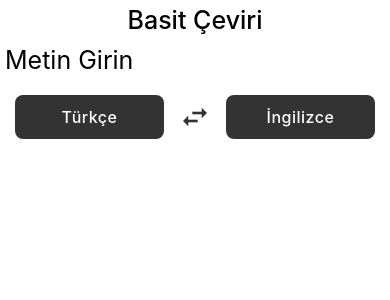
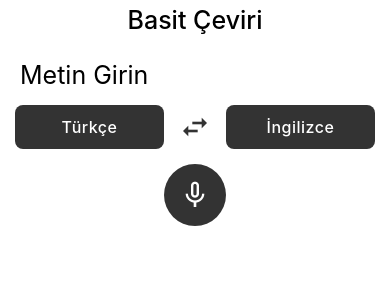
Before and after one commit to mkosmen/translator, a React Native app: screen / in a window 390 px wide. Shown: the top 300 px of the page. Built offline with nearby package versions, Linux system fonts and the light colour scheme.

Commit message:
body component completed

```diff
--- a/src/components/Body.tsx
+++ b/src/components/Body.tsx
@@ -2,8 +2,6 @@ import React from 'react';
 import {
   StyleSheet,
   TextInput,
-  NativeSyntheticEvent,
-  TextInputChangeEventData,
   View,
   Text,
   TouchableOpacity,
@@ -11,7 +9,7 @@ import {
 import debounce from 'lodash.debounce';
 import {translate} from '../services/translate';
 import {Languages, getLanguageText} from '../utils/const';
-import MaterialIcons from 'react-native-vector-icons/MaterialIcons';
+import MaterialCommunityIcons from 'react-native-vector-icons/MaterialCommunityIcons';
 
 const Body = () => {
   const [text, setText] = React.useState<string>('');
@@ -24,15 +22,18 @@ const Body = () => {
       const result = await translate({q, source, target});
 
       setTranslatedText(result);
-    }, 100),
+    }, 200),
   ).current;
 
-  const handleChange = (
-    event: NativeSyntheticEvent<TextInputChangeEventData>,
-  ) => {
-    const {text: nextValue} = event.nativeEvent;
-    setText(nextValue);
-    search(nextValue);
+  const handleChange = (val: string) => {
+    setText(val);
+
+    if (!val) {
+      search.cancel();
+      setTranslatedText('');
+    } else {
+      search(val);
+    }
   };
 
   const setSourceAndTargetLanguage = () => {
@@ -44,19 +45,25 @@ const Body = () => {
   };
 
   return (
-    <>
+    <View style={styles.container}>
+      <View style={styles.inputWrapper}>
         <TextInput
           style={styles.input}
           placeholder="Metin Girin"
           defaultValue={text}
-        onChange={handleChange}
+          onChangeText={handleChange}
           maxLength={1000}
         />
+      </View>
 
       <View style={styles.divider} />
 
-      <View style={styles.result}>
-        <Text>{translatedText}</Text>
+      <View
+        style={[
+          styles.resultWrapper,
+          translatedText ? styles.hasTranslatedText : '',
+        ]}>
+        <Text style={styles.result}>{translatedText}</Text>
       </View>
 
       <View style={styles.actions}>
@@ -68,31 +75,57 @@ const Body = () => {
             style={styles.langButton}
             onPress={setSourceAndTargetLanguage}
             activeOpacity={1}>
-            <MaterialIcons name="swap-horiz" size={32} color="#333" />
+            <MaterialCommunityIcons
+              name="swap-horizontal"
+              size={32}
+              color="#333"
+            />
           </TouchableOpacity>
         </View>
         <View style={[styles.actionItem, styles.langLabel]}>
           <Text style={styles.langLabelText}>{getLanguageText(target)}</Text>
         </View>
       </View>
-    </>
+
+      <View style={styles.voiceWrapper}>
+        <TouchableOpacity style={styles.voiceButton}>
+          <MaterialCommunityIcons
+            name="microphone-outline"
+            size={32}
+            color="#fff"
+          />
+        </TouchableOpacity>
+      </View>
+    </View>
   );
 };
 
 const styles = StyleSheet.create({
+  container: {
+    padding: 15,
+  },
+  inputWrapper: {},
   input: {
     width: '100%',
     fontSize: 25,
     padding: 5,
   },
   divider: {},
-  result: {},
+  resultWrapper: {},
+  hasTranslatedText: {
+    marginBottom: 15,
+  },
+  result: {
+    width: '100%',
+    fontSize: 25,
+    padding: 5,
+  },
   actions: {
     display: 'flex',
     flexDirection: 'row',
     alignItems: 'center',
     width: '100%',
-    padding: 15,
+    marginBottom: 15,
   },
   actionItem: {
     padding: 4,
@@ -114,6 +147,15 @@ const styles = StyleSheet.create({
     marginHorizontal: 15,
   },
   langButton: {},
+  voiceWrapper: {
+    display: 'flex',
+    alignItems: 'center',
+  },
+  voiceButton: {
+    backgroundColor: '#333',
+    borderRadius: 50,
+    padding: 15,
+  },
 });
 
 export default Body;
```
Lines whose indentation alone changed are shown as unchanged.
